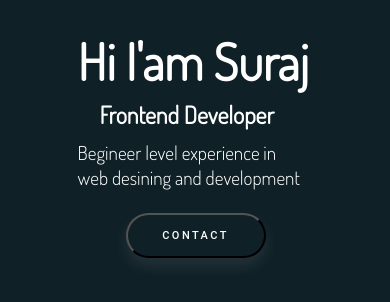
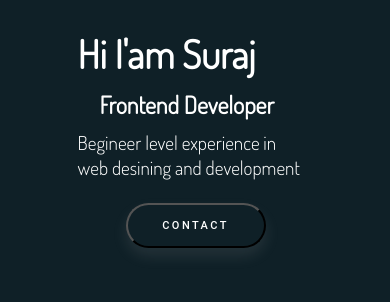
Before and after one commit to SURAJSHARMA-ind/PORTFOLIO, a plain HTML site: page index.html in a window 390 px wide. Shown: the part 336-638 px from the top of the page. Drawn offline with Linux system fonts and the light colour scheme.

Commit message:
initial commit

```diff
--- a/Stylesheet.css
+++ b/Stylesheet.css
@@ -4,6 +4,12 @@
     margin: 0%;
     padding: 0%;
 }
+body {
+    -webkit-user-select: none;
+       -moz-user-select: -moz-none;
+        -ms-user-select: none;
+            user-select: none;
+  }
 :root{
     --primary-color:#0f2027;
     --secondary-color:white;
@@ -18,7 +24,7 @@ body{
 }
 .container{
     display: grid;
-    grid-template-columns:1fr 1fr ;
+    grid-template-columns:1fr 1fr  ;
 
 }
 
@@ -90,6 +96,7 @@ main{
 }
 .nContainer{
     display: flex;
+    width: auto;
 }
 .intro{
     padding:2rem;
@@ -178,7 +185,7 @@ footer{
     /* font-size: 1rem; */
 }
 h1#hi {
-    font-size: 13vw;
+    font-size: 10vw;
     margin-bottom: 6px;
 }
 #intro{
@@ -189,7 +196,7 @@ h1#hi {
 }
 .main{
     margin-left: -1rem;
-    text-align: left;
+    text-align: center;
 }
 main{
     margin-top: 3vh;
@@ -198,6 +205,8 @@ main{
 .intro{
     text-align: left;
     padding-left: 0%;
+    display: flex;
+    flex-direction: column;
 }
 .nContainer{
     margin: inherit;
--- a/index.html
+++ b/index.html
@@ -10,7 +10,7 @@
     <link rel="preconnect" href="https://fonts.googleapis.com">
     <link rel="preconnect" href="https://fonts.gstatic.com" crossorigin>
     <link href="https://fonts.googleapis.com/css2?family=Dosis:wght@300&display=swap" rel="stylesheet">
-  <body>
+  <body  onload="myFunction()">
       <!-- navbar starting -->
     <nav>
       <div class="container">
@@ -62,25 +62,32 @@
       </div>
     </main>
     <!-- for mobile view -->
-  <!-- <div class="btmnav">
+   <!-- <div class="btmnav">
       <div class="f_row">
-        <div class="home"id="Home"> <img src="./icon/home icon.png"    width="20x20" alt=""> <a href="#"> Home </a></div>
-        <div class="nav" id="About"> <img src="./icon/about icon.png"  width="20x20" alt=""> <a href="#"> About </a> </div>
-        <div class="nav" id="Skill"> <img src="./icon/Skills icon.png" width="20x20" alt=""> <a href="#"> About </a> </div>
+        <div class="foot"id="Home"> <img src="./icon/home icon.png"    width="20x20" alt=""> <a href="#"> Home </a></div>
+        <div class="foot" id="About"> <img src="./icon/about icon.png"  width="20x20" alt=""> <a href="#"> About </a> </div>
+        <div class="foot" id="Skill"> <img src="./icon/Skills icon.png" width="20x20" alt=""> <a href="#"> About </a> </div>
       </div>
     <div class="s_row">
-      <div class="nav" id="Portfolio"> <img src="./iCON/project ICON.png" width="20x20" <a href="#">Projects </a> </div>
-      <div class="nav" id="Services"> <img src="./icon/toolbox.png" width="20x20" <a href="#">Services </a> </div>
-      <div class="nav" id="Contactme"> <img src="./icon/contact me icon.png" width="20x20" <a href="#">Contact </a> </div>
+      <div class="foot" id="Portfolio"> <img src="./iCON/project ICON.png" width="20x20" <a href="#">Projects </a> </div>
+      <div class="foot" id="Services"> <img src="./icon/toolbox.png" width="20x20" <a href="#">Services </a> </div>
+      <div class="foot" id="Contactme"> <img src="./icon/contact me icon.png" width="20x20" <a href="#">Contact </a> </div>
     </div>
+
+  <div><img src="./icon/night-mode.png"   id="light"  alt=""></div>
   </div>
-
-  <div><img src="./icon/night-mode.png" id="light"  alt=""></div>
 
   <footer>
     © 2021 Copyright: Suraj sharma
-  </footer> -->
+  </footer>  -->
+  <script>
+    var  preloader = document.getElementById('preload');
 
+    function myFunction(){
+        if(preload.style.display = 'none');
+
+    }
+</script>
     <script src="./script.js"></script>
   </body>
 </html>
```
